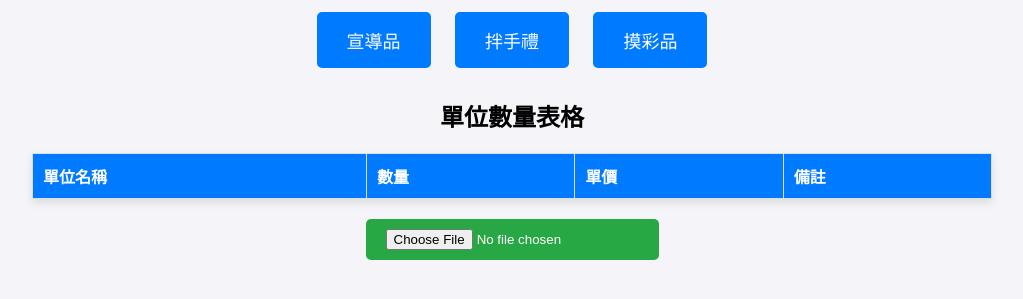
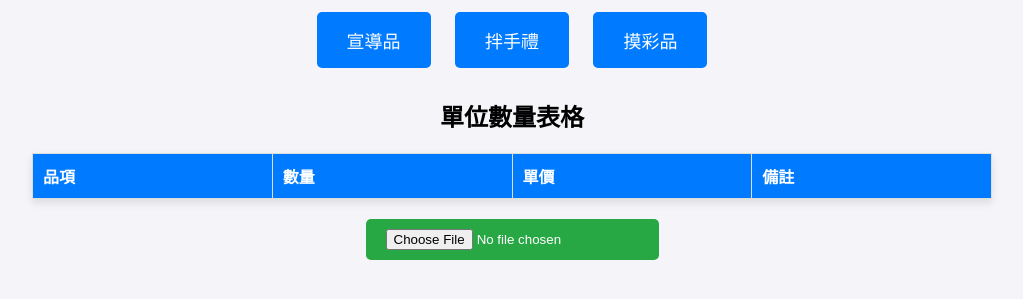
Before and after one commit to wataameee/wataameee.github.io, a plain HTML site: page index.html in a window 1280 px wide. Shown: the part 107-406 px from the top of the page, without its empty margins (128-1151 px from the left). Drawn offline with Linux system fonts and the light colour scheme.

Commit message:
Update index.html

```diff
--- a/index.html
+++ b/index.html
@@ -50,7 +50,7 @@
             <table id="unit-table">
                 <thead>
                     <tr>
-                        <th>單位名稱</th>
+                        <th>品項</th>
                         <th>數量</th>
                         <th>單價</th>
                         <th>備註</th>
```
